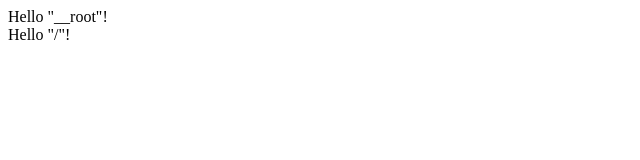
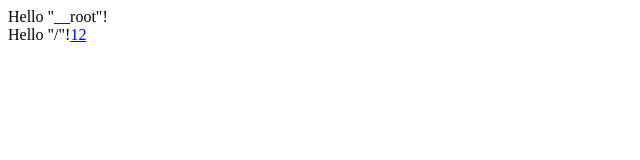
Before and after one commit to dracu-lah/tanstack-router-react, a React (Vite) app: page / in a window 1280 px wide. Shown: the top 160 px of the page, without its empty margins (0-640 px from the left). Built offline with nearby package versions, Linux system fonts and the light colour scheme.

Commit message:
added navigation

```diff
--- a/src/routes/$indexId.tsx
+++ b/src/routes/$indexId.tsx
@@ -1,10 +1,16 @@
-import { createFileRoute } from "@tanstack/react-router";
+import { createFileRoute, useNavigate } from "@tanstack/react-router";
 
 export const Route = createFileRoute("/$indexId")({
   component: RouteComponent,
 });
 
 function RouteComponent() {
+  const navigate = useNavigate();
   const { indexId } = Route.useParams();
-  return <div>Hello "/$indexId" {indexId}!</div>;
+  return (
+    <div>
+      Hello "/$indexId" {indexId}!{" "}
+      <button onClick={() => navigate({ to: "/" })}>go back</button>
+    </div>
+  );
 }
--- a/src/routes/index.lazy.tsx
+++ b/src/routes/index.lazy.tsx
@@ -1,9 +1,16 @@
-import { createLazyFileRoute } from '@tanstack/react-router'
+import { createLazyFileRoute, Link } from "@tanstack/react-router";
 
-export const Route = createLazyFileRoute('/')({
+export const Route = createLazyFileRoute("/")({
   component: RouteComponent,
-})
+});
 
 function RouteComponent() {
-  return <div>Hello "/"!</div>
+  return (
+    <div>
+      Hello "/"!
+      <Link to={"/$indexId"} params={{ indexId: "21" }}>
+        12
+      </Link>
+    </div>
+  );
 }
```
